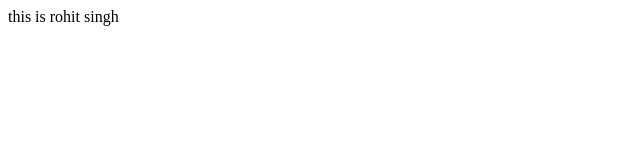
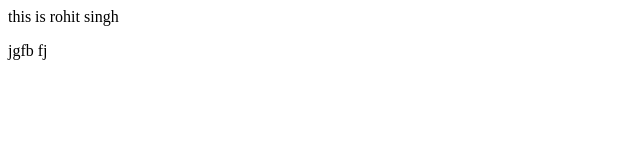
Before and after one commit to rohitkumarpat/1st_project, a plain HTML site: page index.html in a window 1280 px wide. Shown: the full height of the page, 0-640 px from the left. Drawn offline with Linux system fonts and the light colour scheme.

Commit message:
adding new thing

```diff
--- a/index.html
+++ b/index.html
@@ -1 +1,2 @@
 <p>this is rohit singh </p>
+<p>jgfb fj</p>
```
